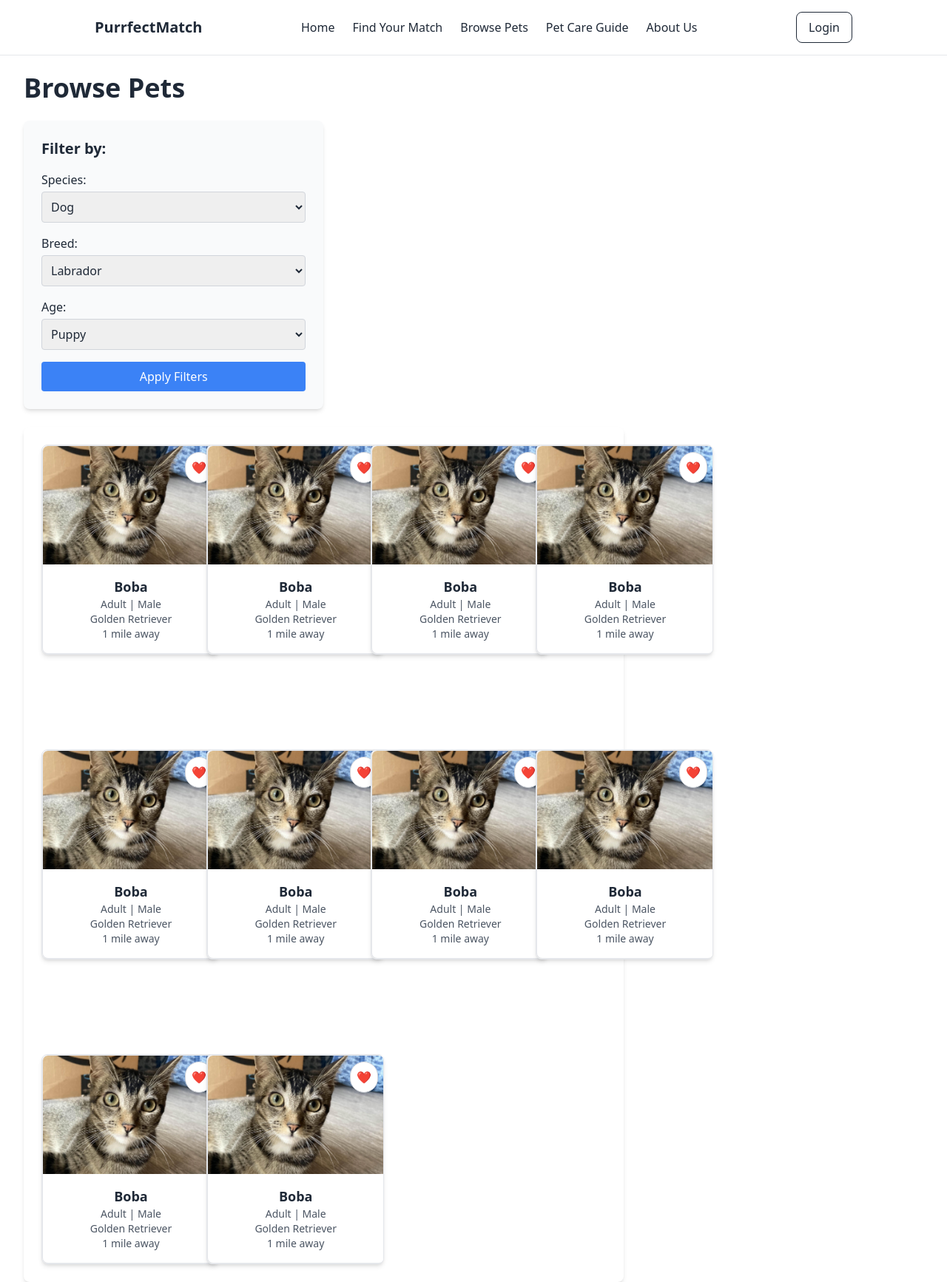
After one commit to selazbin-s/PetFinderWebApp, a Flask app: page /browse in a window 1280 px wide. The commit adds this page. Shown: the whole page at 74% size. Run offline with Flask 3, Linux system fonts and the light colour scheme; some libraries are stand-ins or nearby versions.

Commit message:
Frontend initial commit: homepage, browse, quiz

```diff
--- a/app.py
+++ b/app.py
@@ -6,6 +6,24 @@ app = Flask(__name__)
 app.config['SQLALCHEMY_DATABASE_URI'] = 'sqlite:///test.db'
 db = SQLAlchemy(app)
 app.app_context().push()
+
+# Example Questions for the Quiz
+QUESTIONS = [
+    {'id': 1, 'question': 'What is your favorite pet?',
+     'options': [
+        {'id': 1, 'option': 'Cat'},
+        {'id': 2, 'option': 'Dog'},
+        {'id': 3, 'option': 'Fish'},
+        {'id': 4, 'option': 'Other'}
+    ]},
+    {'id': 2, 'question': 'Where do you live?',
+     'options': [
+        {'id': 1, 'option': 'Apartment'},
+        {'id': 2, 'option': 'House with Yard'},
+        {'id': 3, 'option': 'House without Yard'},
+        {'id': 4, 'option': 'Other'},
+    ]},
+]
 
 class Todo(db.Model):
     id = db.Column(db.Integer, primary_key=True)
@@ -30,38 +48,60 @@ def index():
 
     else:
         tasks = Todo.query.order_by(Todo.date_created).all()
-        return render_template('finalindex.html')
+        return render_template('index.html')
 
-@app.route('/quiz/', methods=['GET', 'POST'])
-def quiz():
-    return render_template('quiz.html')
-
-@app.route('/delete/<int:id>')
-def delete(id):
-    task_to_delete = Todo.query.get_or_404(id)
-
-    try:
-        db.session.delete(task_to_delete)
-        db.session.commit()
-        return redirect('/')
-    except:
-        return 'There was a problem deleting that task'
-
-@app.route('/update/<int:id>', methods=['GET', 'POST'])
-def update(id):
-    task = Todo.query.get_or_404(id)
+@app.route('/quiz/<int:question_id>', methods=['GET', 'POST'])
+def quiz(question_id):
+    #Get the current question
+    current_question = next((q for q in QUESTIONS if q['id'] == question_id), None)
+    if not current_question:
+        # If there are no more questions, then just return quiz results
+        return redirect(url_for('results'))
 
     if request.method == 'POST':
-        task.content = request.form['content']
+        # Get the selected option
+        selected_option = request.form['option']
+        print(f"Answer to Question {question_id}: {selected_option}")
+        # Get the next question
+        return redirect(url_for('quiz', question_id=question_id + 1))
 
-        try:
-            db.session.commit()
-            return redirect('/')
-        except:
-            return 'There was an issue updating your task'
+    return render_template('quiz.html', question=current_question, total=len(QUESTIONS))
 
-    else:
-        return render_template('update.html', task=task)
+@app.route('/results')
+def results():
+    return render_template('results.html')
+
+@app.route('/browse', methods=['GET'])
+def browse():
+    # Example data
+    species_list = ['Dog', 'Cat', 'Rabbit']
+    breed_list = ['Labrador', 'Siamese', 'Rex']
+    age_list = ['Puppy', 'Kitten', 'Adult']
+
+    # Capture filter parameters
+    selected_species = request.args.get('species')
+    selected_breed = request.args.get('breed')
+    selected_age = request.args.get('age')
+
+    # Placeholder: filter logic (e.g., querying database)
+    filtered_pets = []  # Example: apply filters to fetch pets
+
+    return render_template('browse.html',
+                           species_list=species_list,
+                           breed_list=breed_list,
+                           age_list=age_list,
+                           pets=filtered_pets)
+
+# Will Implement later when we have dataset avaiable
+# @app.route('/pet/<int:pet_id>')
+# def pet_profile(pet_id):
+#     # Placeholder: fetch pet details from database
+#     pet = {'id': pet_id, 'name': 'Max', 'species': 'Dog', 'breed': 'Labrador', 'age': 'Puppy'}
+#     return render_template('pet_profile.html', pet=pet)
+
+@app.route('/pet')
+def profile():
+    return render_template('profile.html')
 
 if __name__ == "__main__":
     app.run(debug=True)
--- /dev/null
+++ b/templates/browse.html
@@ -0,0 +1,259 @@
+<!DOCTYPE html>
+<html lang="en">
+<head>
+    <meta charset="UTF-8">
+    <meta name="viewport" content="width=device-width, initial-scale=1.0">
+    <title>Browse Pets</title>
+    <script src="https://cdn.tailwindcss.com"></script>
+</head>
+<body class="bg-white text-gray-800 font-sans">
+    <!-- Navbar -->
+    <nav class="flex justify-between items-center px-32 py-4 border-b border-gray-200">
+        <h1 class="text-xl font-bold">PurrfectMatch</h1>
+        <ul class="flex space-x-6">
+            <li><a href="{{ url_for('index') }}" class="hover:underline">Home</a></li>
+            <li><a href="{{ url_for('quiz', question_id=1) }}" class="hover:underline">Find Your Match</a></li>
+            <li><a href="{{ url_for('browse') }}" class="hover:underline">Browse Pets</a></li>
+            <li><a href="#" class="hover:underline">Pet Care Guide</a></li>
+            <li><a href="#" class="hover:underline">About Us</a></li>
+        </ul>
+        <button class="border border-gray-800 rounded-lg px-4 py-2 hover:bg-gray-100">
+            Login
+        </button>
+    </nav>
+
+    <!-- Page Title -->
+    <div class="px-8 py-6">
+        <h1 class="text-4xl font-bold text-center md:text-left">Browse Pets</h1>
+    </div>
+
+    <div class="flex flex-wrap gap-6 px-8 sm:flex-col">
+        <!-- Sidebar Filters -->
+        <div class="w-full md:w-1/3 p-6 bg-gray-50 rounded-lg shadow-md">
+            <h2 class="text-xl font-bold mb-4">Filter by:</h2>
+            <form method="GET" action="/browse" class="space-y-4">
+                <div>
+                    <label for="species" class="block font-medium mb-1">Species:</label>
+                    <select name="species" id="species" class="w-full border border-gray-300 rounded p-2">
+                        {% for species in species_list %}
+                            <option value="{{ species }}">{{ species }}</option>
+                        {% endfor %}
+                    </select>
+                </div>
+                <div>
+                    <label for="breed" class="block font-medium mb-1">Breed:</label>
+                    <select name="breed" id="breed" class="w-full border border-gray-300 rounded p-2">
+                        {% for breed in breed_list %}
+                            <option value="{{ breed }}">{{ breed }}</option>
+                        {% endfor %}
+                    </select>
+                </div>
+                <div>
+                    <label for="age" class="block font-medium mb-1">Age:</label>
+                    <select name="age" id="age" class="w-full border border-gray-300 rounded p-2">
+                        {% for age in age_list %}
+                            <option value="{{ age }}">{{ age }}</option>
+                        {% endfor %}
+                    </select>
+                </div>
+                <button type="submit" class="w-full bg-blue-500 text-white rounded p-2 mt-4 hover:bg-blue-600">
+                    Apply Filters
+                </button>
+            </form>
+        </div>
+
+        <!-- Main Pet Content -->
+        <div class="md:w-2/3 p-6 bg-white rounded-lg shadow-md grid grid-cols-4 gap-32">
+            <div>
+                <a href="{{ url_for( 'profile', pet_id = Boba) }}" class="flex flex-col justify-between border rounded-lg shadow-md overflow-hidden bg-white relative w-60 text-center hover:shadow-lg hover:-translate-y-1 transition transform">
+                    <div class="border rounded-lg shadow-md overflow-hidden bg-white relative w-60 text-center">
+                        <img src="{{ url_for('static', filename='images/boba.jpg') }}" alt="Boba the cat" class="w-full h-40 object-cover">
+                        <div class="p-4">
+                          <h3 class="text-lg font-bold">Boba</h3>
+                          <p class="text-sm text-gray-600">
+                            Adult | Male<br>
+                            Golden Retriever<br>
+                            1 mile away
+                          </p>
+                        </div>
+                        <button class="absolute top-2 right-2 bg-white text-red-500 border border-gray-300 rounded-full shadow-sm p-2 hover:bg-red-100">
+                          ❤️
+                        </button>
+                      </div>
+                </a>
+            </div>
+
+            <div>
+                <a href="{{ url_for( 'profile', pet_id = Boba) }}" class="flex flex-col justify-between border rounded-lg shadow-md overflow-hidden bg-white relative w-60 text-center hover:shadow-lg hover:-translate-y-1 transition transform">
+                    <div class="border rounded-lg shadow-md overflow-hidden bg-white relative w-60 text-center">
+                        <img src="{{ url_for('static', filename='images/boba.jpg') }}" alt="Boba the cat" class="w-full h-40 object-cover">
+                        <div class="p-4">
+                          <h3 class="text-lg font-bold">Boba</h3>
+                          <p class="text-sm text-gray-600">
+                            Adult | Male<br>
+                            Golden Retriever<br>
+                            1 mile away
+                          </p>
+                        </div>
+                        <button class="absolute top-2 right-2 bg-white text-red-500 border border-gray-300 rounded-full shadow-sm p-2 hover:bg-red-100">
+                          ❤️
+                        </button>
+                      </div>
+                </a>
+            </div>
+
+            <div>
+                <a href="{{ url_for( 'profile', pet_id = Boba) }}" class="flex flex-col justify-between border rounded-lg shadow-md overflow-hidden bg-white relative w-60 text-center hover:shadow-lg hover:-translate-y-1 transition transform">
+                    <div class="border rounded-lg shadow-md overflow-hidden bg-white relative w-60 text-center">
+                        <img src="{{ url_for('static', filename='images/boba.jpg') }}" alt="Boba the cat" class="w-full h-40 object-cover">
+                        <div class="p-4">
+                          <h3 class="text-lg font-bold">Boba</h3>
+                          <p class="text-sm text-gray-600">
+                            Adult | Male<br>
+                            Golden Retriever<br>
+                            1 mile away
+                          </p>
+                        </div>
+                        <button class="absolute top-2 right-2 bg-white text-red-500 border border-gray-300 rounded-full shadow-sm p-2 hover:bg-red-100">
+                          ❤️
+                        </button>
+                      </div>
+                </a>
+            </div>
+
+            <div>
+                <a href="{{ url_for( 'profile', pet_id = Boba) }}" class="flex flex-col justify-between border rounded-lg shadow-md overflow-hidden bg-white relative w-60 text-center hover:shadow-lg hover:-translate-y-1 transition transform">
+                    <div class="border rounded-lg shadow-md overflow-hidden bg-white relative w-60 text-center">
+                        <img src="{{ url_for('static', filename='images/boba.jpg') }}" alt="Boba the cat" class="w-full h-40 object-cover">
+                        <div class="p-4">
+                          <h3 class="text-lg font-bold">Boba</h3>
+                          <p class="text-sm text-gray-600">
+                            Adult | Male<br>
+                            Golden Retriever<br>
+                            1 mile away
+                          </p>
+                        </div>
+                        <button class="absolute top-2 right-2 bg-white text-red-500 border border-gray-300 rounded-full shadow-sm p-2 hover:bg-red-100">
+                          ❤️
+                        </button>
+                      </div>
+                </a>
+            </div>
+
+            <div>
+                <a href="{{ url_for( 'profile', pet_id = Boba) }}" class="flex flex-col justify-between border rounded-lg shadow-md overflow-hidden bg-white relative w-60 text-center hover:shadow-lg hover:-translate-y-1 transition transform">
+                    <div class="border rounded-lg shadow-md overflow-hidden bg-white relative w-60 text-center">
+                        <img src="{{ url_for('static', filename='images/boba.jpg') }}" alt="Boba the cat" class="w-full h-40 object-cover">
+                        <div class="p-4">
+                          <h3 class="text-lg font-bold">Boba</h3>
+                          <p class="text-sm text-gray-600">
+                            Adult | Male<br>
+                            Golden Retriever<br>
+                            1 mile away
+                          </p>
+                        </div>
+                        <button class="absolute top-2 right-2 bg-white text-red-500 border border-gray-300 rounded-full shadow-sm p-2 hover:bg-red-100">
+                          ❤️
+                        </button>
+                      </div>
+                </a>
+            </div>
+
+            <div>
+                <a href="{{ url_for( 'profile', pet_id = Boba) }}" class="flex flex-col justify-between border rounded-lg shadow-md overflow-hidden bg-white relative w-60 text-center hover:shadow-lg hover:-translate-y-1 transition transform">
+                    <div class="border rounded-lg shadow-md overflow-hidden bg-white relative w-60 text-center">
+                        <img src="{{ url_for('static', filename='images/boba.jpg') }}" alt="Boba the cat" class="w-full h-40 object-cover">
+                        <div class="p-4">
+                          <h3 class="text-lg font-bold">Boba</h3>
+                          <p class="text-sm text-gray-600">
+                            Adult | Male<br>
+                            Golden Retriever<br>
+                            1 mile away
+                          </p>
+                        </div>
+                        <button class="absolute top-2 right-2 bg-white text-red-500 border border-gray-300 rounded-full shadow-sm p-2 hover:bg-red-100">
+                          ❤️
+                        </button>
+                      </div>
+                </a>
+            </div>
+
+            <div>
+                <a href="{{ url_for( 'profile', pet_id = Boba) }}" class="flex flex-col justify-between border rounded-lg shadow-md overflow-hidden bg-white relative w-60 text-center hover:shadow-lg hover:-translate-y-1 transition transform">
+                    <div class="border rounded-lg shadow-md overflow-hidden bg-white relative w-60 text-center">
+                        <img src="{{ url_for('static', filename='images/boba.jpg') }}" alt="Boba the cat" class="w-full h-40 object-cover">
+                        <div class="p-4">
+                          <h3 class="text-lg font-bold">Boba</h3>
+                          <p class="text-sm text-gray-600">
+                            Adult | Male<br>
+                            Golden Retriever<br>
+                            1 mile away
+                          </p>
+                        </div>
+                        <button class="absolute top-2 right-2 bg-white text-red-500 border border-gray-300 rounded-full shadow-sm p-2 hover:bg-red-100">
+                          ❤️
+                        </button>
+                      </div>
+                </a>
+            </div>
+
+            <div>
+                <a href="{{ url_for( 'profile', pet_id = Boba) }}" class="flex flex-col justify-between border rounded-lg shadow-md overflow-hidden bg-white relative w-60 text-center hover:shadow-lg hover:-translate-y-1 transition transform">
+                    <div class="border rounded-lg shadow-md overflow-hidden bg-white relative w-60 text-center">
+                        <img src="{{ url_for('static', filename='images/boba.jpg') }}" alt="Boba the cat" class="w-full h-40 object-cover">
+                        <div class="p-4">
+                          <h3 class="text-lg font-bold">Boba</h3>
+                          <p class="text-sm text-gray-600">
+                            Adult | Male<br>
+                            Golden Retriever<br>
+                            1 mile away
+                          </p>
+                        </div>
+                        <button class="absolute top-2 right-2 bg-white text-red-500 border border-gray-300 rounded-full shadow-sm p-2 hover:bg-red-100">
+                          ❤️
+                        </button>
+                      </div>
+                </a>
+            </div>
+
+            <div>
+                <a href="{{ url_for( 'profile', pet_id = Boba) }}" class="flex flex-col justify-between border rounded-lg shadow-md overflow-hidden bg-white relative w-60 text-center hover:shadow-lg hover:-translate-y-1 transition transform">
+                    <div class="border rounded-lg shadow-md overflow-hidden bg-white relative w-60 text-center">
+                        <img src="{{ url_for('static', filename='images/boba.jpg') }}" alt="Boba the cat" class="w-full h-40 object-cover">
+                        <div class="p-4">
+                          <h3 class="text-lg font-bold">Boba</h3>
+                          <p class="text-sm text-gray-600">
+                            Adult | Male<br>
+                            Golden Retriever<br>
+                            1 mile away
+                          </p>
+                        </div>
+                        <button class="absolute top-2 right-2 bg-white text-red-500 border border-gray-300 rounded-full shadow-sm p-2 hover:bg-red-100">
+                          ❤️
+                        </button>
+                      </div>
+                </a>
+            </div>
+
+            <div>
+                <a href="{{ url_for( 'profile', pet_id = Boba) }}" class="flex flex-col justify-between border rounded-lg shadow-md overflow-hidden bg-white relative w-60 text-center hover:shadow-lg hover:-translate-y-1 transition transform">
+                    <div class="border rounded-lg shadow-md overflow-hidden bg-white relative w-60 text-center">
+                        <img src="{{ url_for('static', filename='images/boba.jpg') }}" alt="Boba the cat" class="w-full h-40 object-cover">
+                        <div class="p-4">
+                          <h3 class="text-lg font-bold">Boba</h3>
+                          <p class="text-sm text-gray-600">
+                            Adult | Male<br>
+                            Golden Retriever<br>
+                            1 mile away
+                          </p>
+                        </div>
+                        <button class="absolute top-2 right-2 bg-white text-red-500 border border-gray-300 rounded-full shadow-sm p-2 hover:bg-red-100">
+                          ❤️
+                        </button>
+                      </div>
+                </a>
+            </div>
+        </div>
+    </div>
+</body>
+</html>
```
Also changed, not shown: templates/base.html (deleted, +0 -14 lines), templates/finalindex.html (deleted, +0 -57 lines), templates/index.html (+55 -34 lines), templates/profile.html (added, +27 -0 lines), templates/quiz.html (+48 -3 lines), templates/results.html (added, +27 -0 lines), templates/update.html (deleted, +0 -18 lines), static/images/boba.jpg (added).
